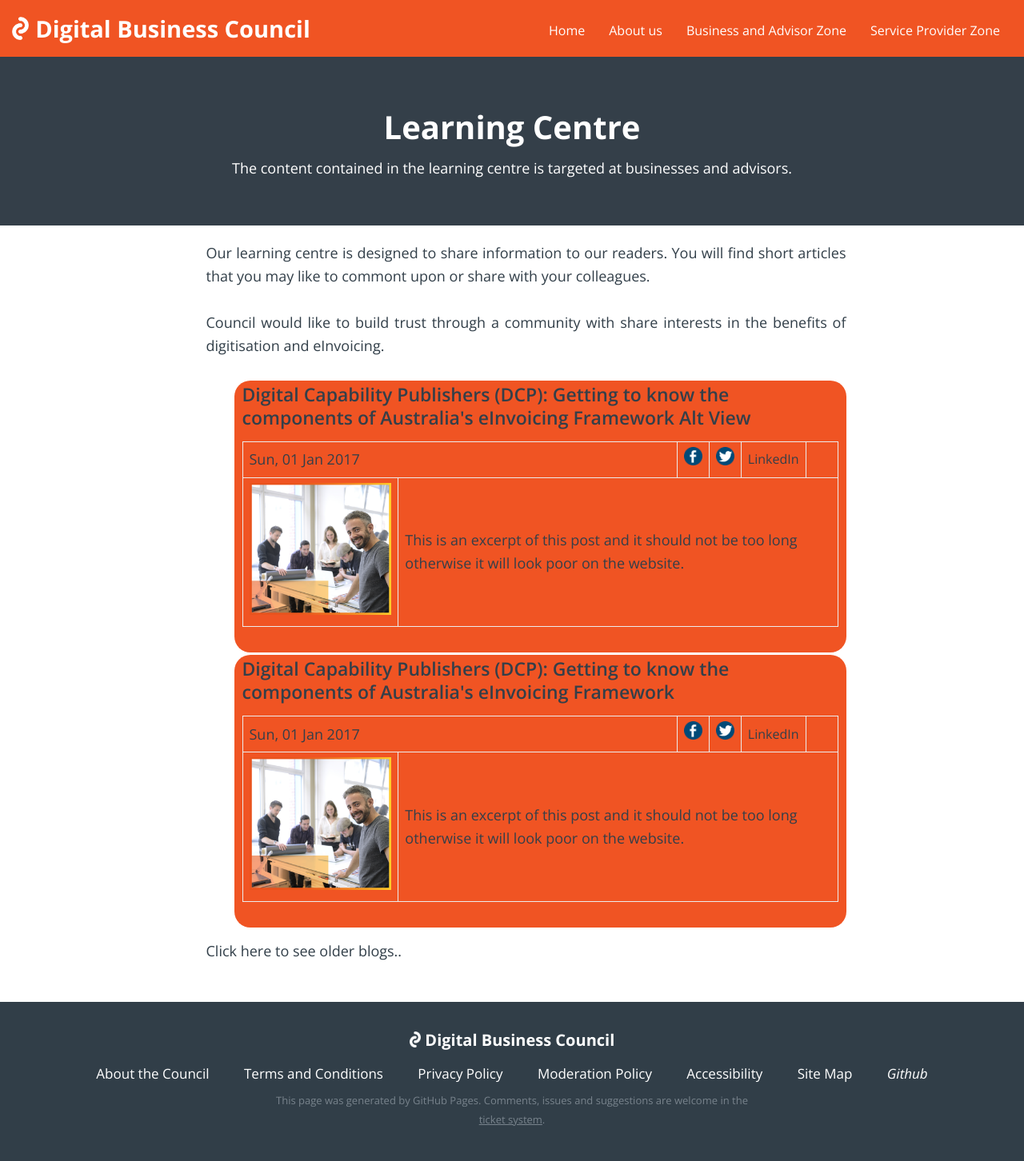
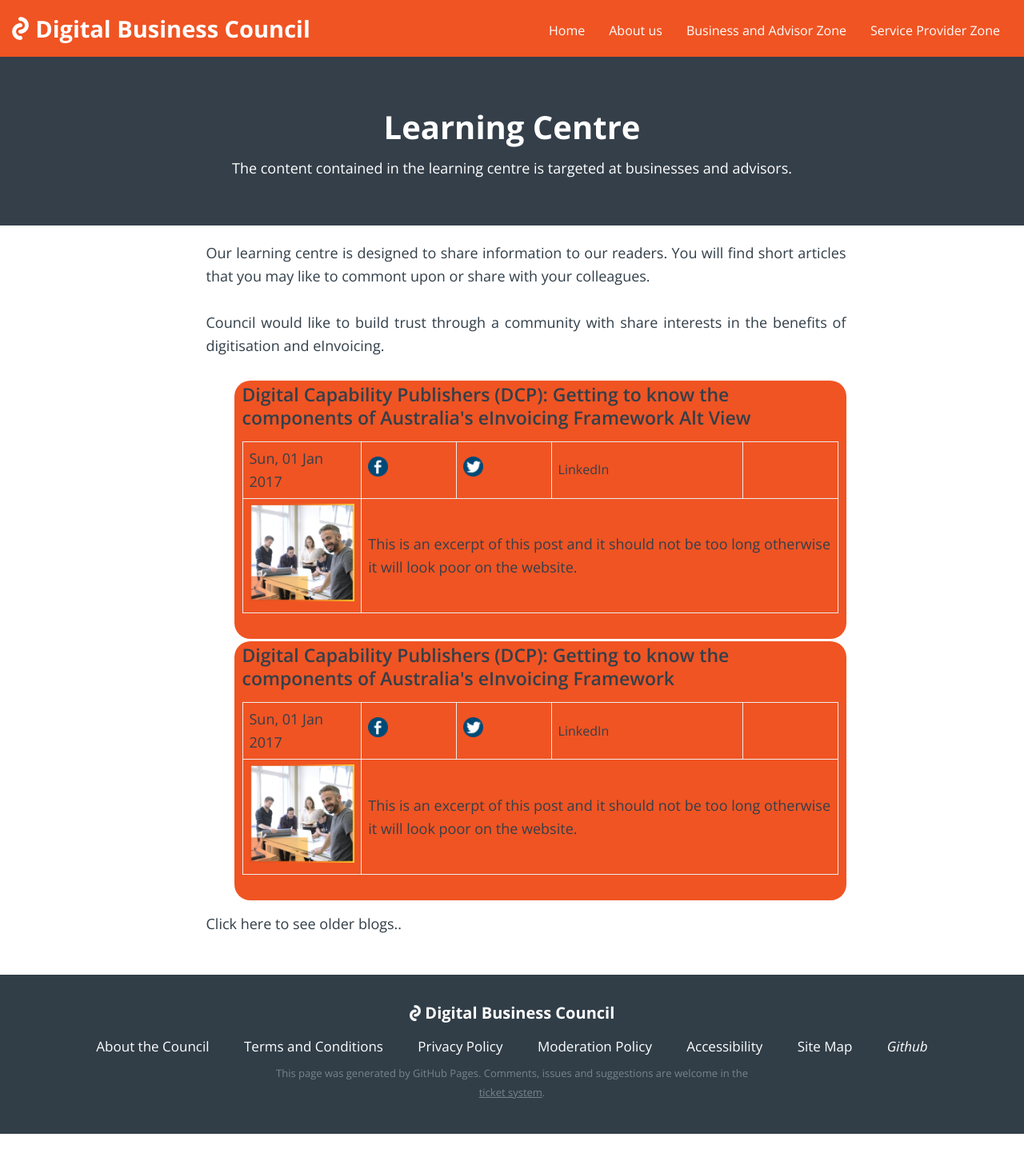
Before and after one commit to Digital-Business-Council/Digital-Business-Council.github.io, a Jekyll site: the page built from pages/business-zone/blogs/learning-centre.md, in a window 1280 px wide. Shown: the whole page at 80% size. Built offline with Jekyll 4.4.1, drawn with Linux system fonts in a browser that asks for light colours; after the commit the page ends 1418 px from its top, so only the background shows below that.

Commit message:
Update learning-centre.md

```diff
--- a/pages/business-zone/blogs/learning-centre.md
+++ b/pages/business-zone/blogs/learning-centre.md
@@ -34,7 +34,7 @@
     <td colspan="1">
     <img src="{{ blog-page.excerpt-image | absolute_url }}" />
     </td>
-    <td colspan="7">
+    <td colspan="7" width="80%">
     {{ blog-page.excerpt }}
     </td>
     </tr>
```
